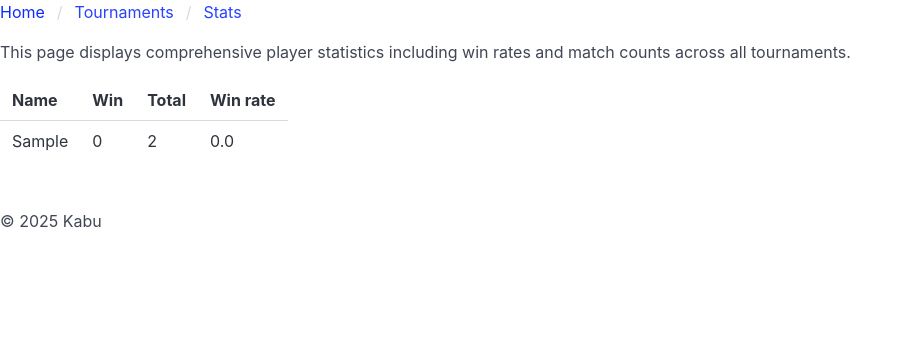
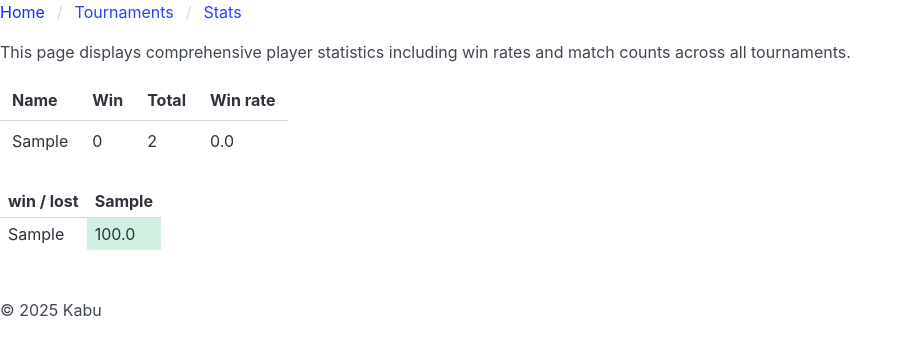
Before and after one commit to Akenaide/kabu, a Django app: page /stats/ in a window 1280 px wide. Shown: the top 356 px of the page, without its empty margins (0-913 px from the left). Run offline with Django 5.2, Linux system fonts and the light colour scheme; tables that the repository leaves empty hold one stand-in row (values such as "Sample post"); parts of the project's set-up code (start-up, migrations or seed data) failed here and were passed over.

Commit message:
winrate table

```diff
--- /dev/null
+++ b/players/dataclasses.py
@@ -0,0 +1,19 @@
+from dataclasses import dataclass
+
+
+@dataclass
+class PlayerStatsVsPlayer:
+    val: float | None | str
+
+    @property
+    def css_classes(self):
+        if self.val is None:
+            return "has-text-grey-lighter"
+        elif isinstance(self.val, str):
+            ""
+        elif self.val > 50.0:
+            return "has-background-success-light"
+        elif self.val < 50.0:
+            return "has-background-danger-light"
+        else:
+            return ""
--- a/players/templates/all_stats.html
+++ b/players/templates/all_stats.html
@@ -20,4 +20,21 @@
         {% endfor %}
 
     </table>
+
+
+    <div class="table-container">
+        <table class="table is-narrow is-hoverable">
+            <th>win / lost</th>
+            {% for head in players%}
+                <th>{{head}}</th>
+            {% endfor %}
+            {% for stats_row in stats_table %}
+                <tr>
+                    {% for stats in stats_row %}
+                        <td class="{{ stats.css_classes }}">{{stats.val}}</td>
+                    {% endfor %}
+                </tr>
+            {% endfor %}
+        </table>
+    </div>
 {% endblock %}
--- a/players/views.py
+++ b/players/views.py
@@ -1,15 +1,43 @@
+from typing import List
+from django.db.models import Q
 from django.shortcuts import render
 
 from players import models
+from players.dataclasses import PlayerStatsVsPlayer
+from tournaments.models import MatchResult
 # Create your views here.
+
+
+def stats_pvp(player_a: models.Player, player_b: models.Player) -> PlayerStatsVsPlayer:
+    win = 0
+    total = 0
+    total_qs: List[MatchResult] = MatchResult.objects.filter(
+        Q(winner=player_a, loser=player_b) | Q(winner=player_b, loser=player_a),
+    )
+    for match in total_qs:
+        if match.winner_id == player_a.id:
+            win += 1
+        total += 1
+    wr = win / total * 100 if total else None
+    return PlayerStatsVsPlayer(val=wr)
 
 
 def all_stats(request):
     players_with_global_stats = (
         models.Player.objects.with_winrate().order_by().exclude(winrate=None)
     )
+
+    stats_table = []
+    for row in players_with_global_stats:
+        row_data: List[PlayerStatsVsPlayer] = []
+        row_data.append(PlayerStatsVsPlayer(str(row)))
+        for col in players_with_global_stats:
+            row_data.append(stats_pvp(row, col))
+        stats_table.append(row_data)
+
     context = {
         "players": players_with_global_stats,
+        "stats_table": stats_table,
     }
 
     return render(
--- a/tournaments/templates/includes/_standing-table.html
+++ b/tournaments/templates/includes/_standing-table.html
@@ -1,4 +1,4 @@
-<table class="table is-striped is-hoverable">
+<table class="table is-narrow is-striped is-hoverable">
     <th> Place </th>
     <th> Player </th>
     <th> Swiss won </th>
--- a/tournaments/templates/match_results.html
+++ b/tournaments/templates/match_results.html
@@ -48,7 +48,7 @@
 
     <div class="is-flex is-gap-3">
         {% if match_results %}
-            <table class="table is-hoverable is-striped ">
+            <table class="table is-narrow is-hoverable is-striped ">
                 <thead>
                     <tr>
                         <th>Winner</th>
```
